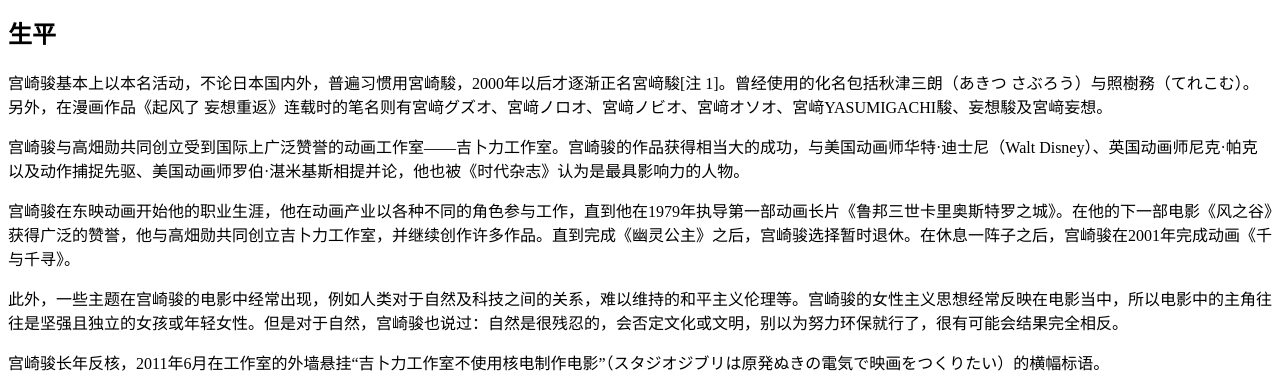
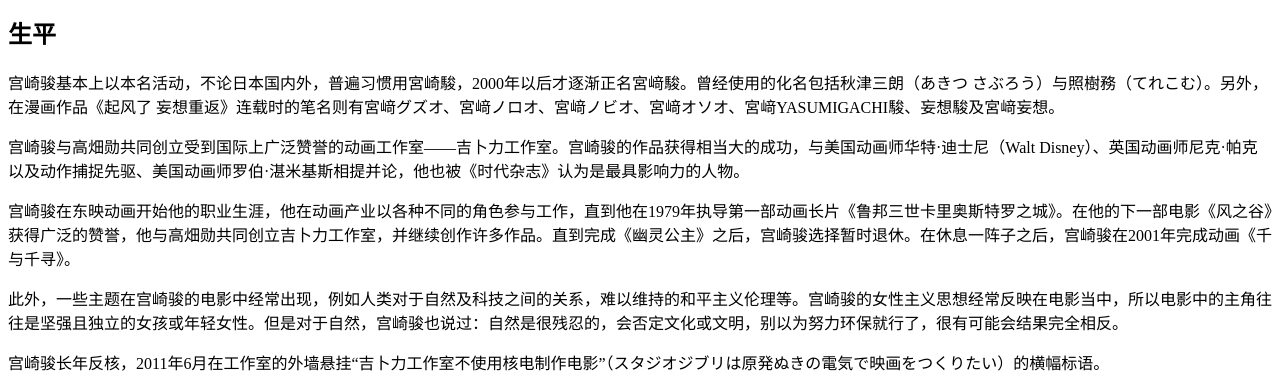
Before and after one commit to Gjy80230/MiyazakiHayao, a plain HTML site: page index.html in a window 1280 px wide. Shown: the part 2903-3293 px from the top of the page. Drawn offline with Linux system fonts and the light colour scheme.

Commit message:
压缩图片、查漏补缺

```diff
--- a/index.html
+++ b/index.html
@@ -155,7 +155,7 @@
 
     <h2 id="life">生平</h2>
     <p>
-        宫崎骏基本上以本名活动，不论日本国内外，普遍习惯用宮崎駿，2000年以后才逐渐正名宮﨑駿[注 1]。曾经使用的化名包括秋津三朗（あきつ さぶろう）与照樹務（てれこむ）。另外，在漫画作品《起风了
+        宫崎骏基本上以本名活动，不论日本国内外，普遍习惯用宮崎駿，2000年以后才逐渐正名宮﨑駿。曾经使用的化名包括秋津三朗（あきつ さぶろう）与照樹務（てれこむ）。另外，在漫画作品《起风了
         妄想重返》连载时的笔名则有宮﨑グズオ、宮﨑ノロオ、宮﨑ノビオ、宮﨑オソオ、宮﨑YASUMIGACHI駿、妄想駿及宮﨑妄想。
     </p>
     <p>
```
Also changed, not shown: images/p2523235466.jpg, images/p642964679.jpg.
